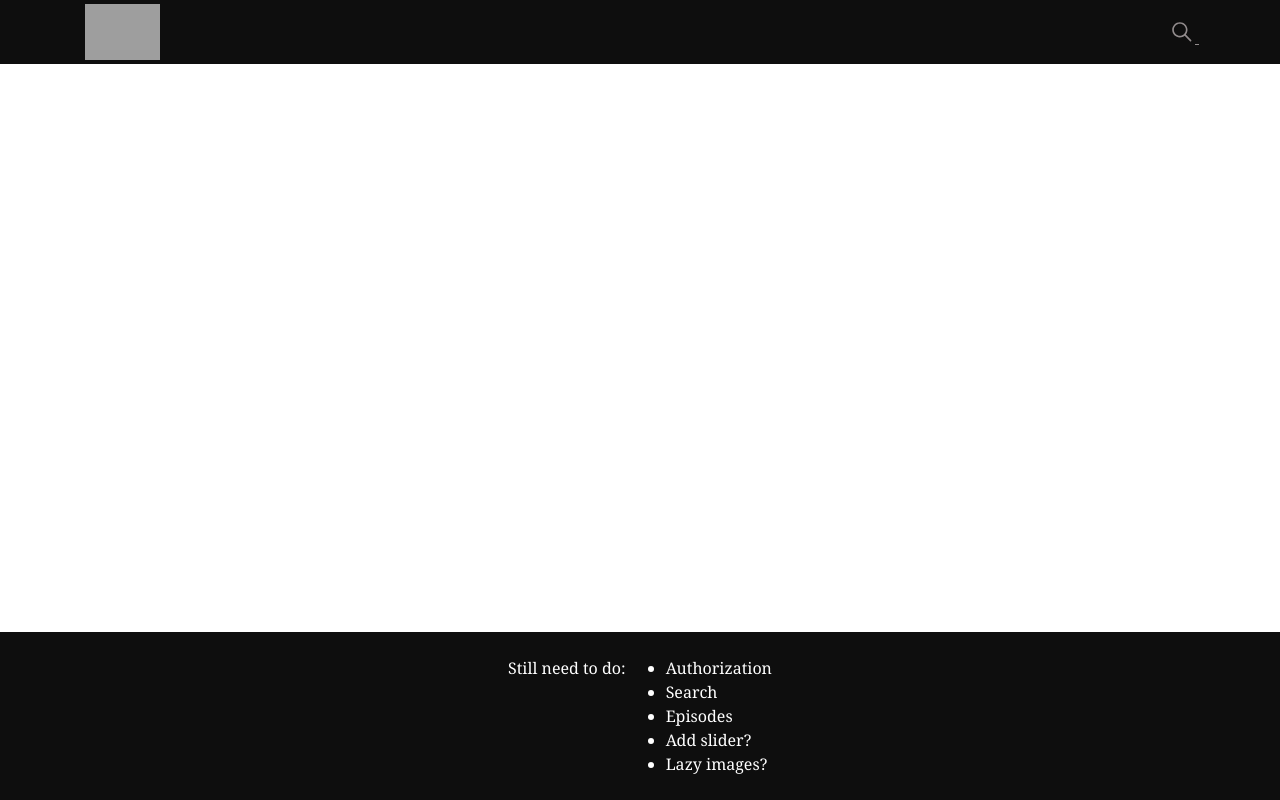
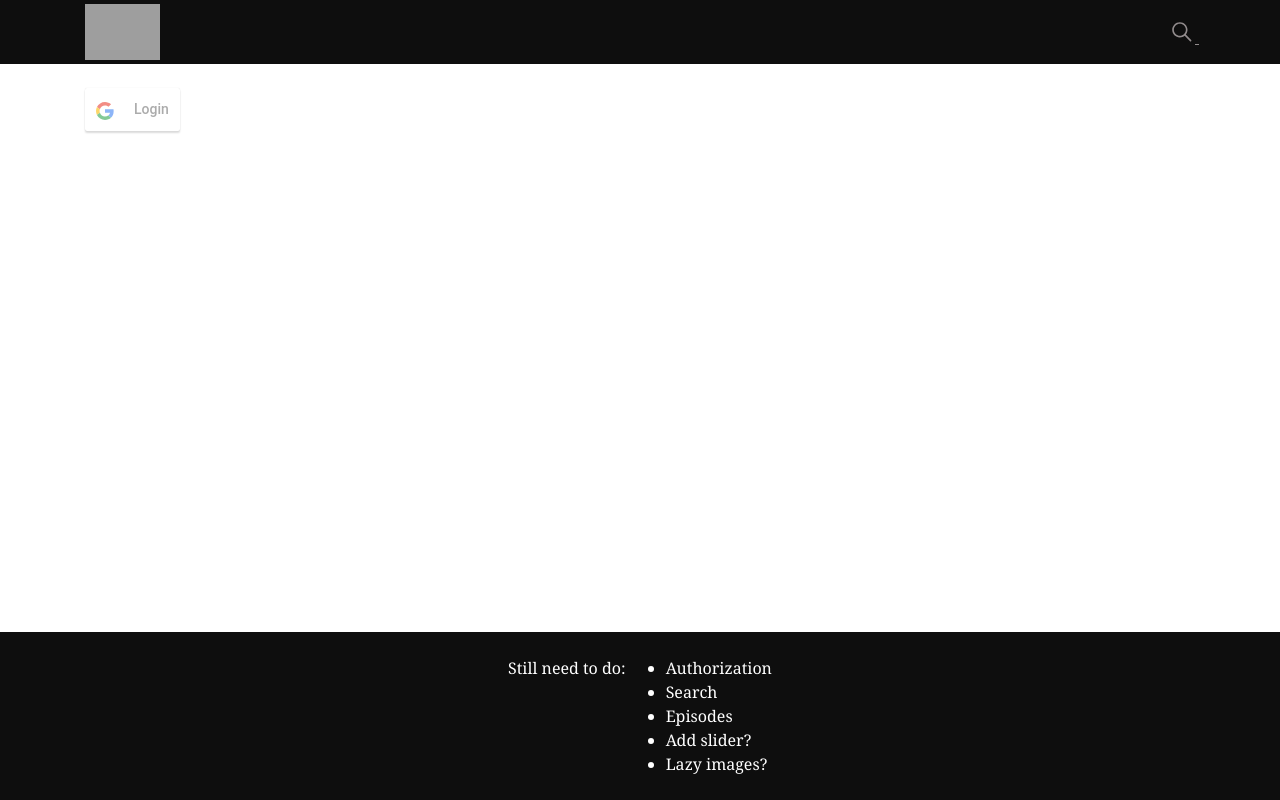
Before and after one commit to fedoretsElena/Uflixit, a React (Create React App) app: page /login in a window 1280 px wide. Built offline with nearby package versions, Linux system fonts and the light colour scheme; grey boxes are pictures that could not be loaded.

Commit message:
fix: Changed package.json

```diff
--- a/src/App.tsx
+++ b/src/App.tsx
@@ -8,17 +8,20 @@ import './core/HttpInterceptor';
 import Home from './components/Home';
 import Header from './components/Header';
 import Footer from './components/Footer';
+import Login from './components/Login/Login';
 import MediaDetail from './components/MediaDetail';
 import SearchResults from './components/SearchResults';
+import AuthService from './services/AuthService';
 
 function App() {
+    const authService = new AuthService();
+
     return (
         <div>
             <Router>
                 <Header/>
 
                 <div className="container py-4">
-
 
                     <Switch>
                         <Route exact
@@ -35,6 +38,9 @@ function App() {
 
                         <Route path='/search'
                                component={SearchResults}/>
+
+                        <Route path='/login'
+                               component={Login}/>
                     </Switch>
 
                 </div>
--- /dev/null
+++ b/src/components/Login/Login.tsx
@@ -0,0 +1,23 @@
+import React, { Component } from 'react';
+import GoogleLogin from 'react-google-login';
+
+class Login extends Component {
+
+    render() {
+        return (
+            <GoogleLogin
+                clientId="658977310896-knrl3gka66fldh83dao2rhgbblmd4un9.apps.googleusercontent.com"
+                buttonText="Login"
+                onSuccess={this.responseGoogle}
+                onFailure={this.responseGoogle}
+                cookiePolicy={'single_host_origin'}
+            />
+        );
+    }
+
+    responseGoogle = (res: any) => {
+        console.log('Answer', res);
+    }
+}
+
+export default Login;
--- a/src/components/MediaDetail/MediaDetail.tsx
+++ b/src/components/MediaDetail/MediaDetail.tsx
@@ -5,7 +5,7 @@ import ErrorMsg from '../shared/ErrorMsg';
 
 import Movie from '../../models/Movie';
 import TVShow from '../../models/TVShow';
-import MediaService from '../../services/mediaService';
+import MediaService from '../../services/MediaService';
 
 interface IState {
     media: TVShow | Movie | any,
--- a/src/components/PopularShows/PopularShows.tsx
+++ b/src/components/PopularShows/PopularShows.tsx
@@ -4,7 +4,7 @@ import Title from '../shared/Title';
 import Loader from '../shared/Loader';
 import ErrorMsg from '../shared/ErrorMsg';
 import MediaList from '../shared/MediaList';
-import MediaService from '../../services/mediaService';
+import MediaService from '../../services/MediaService';
 import BaseMedia from '../../models/BaseMedia';
 
 interface IProps {
--- a/src/components/SearchResults/SearchResults.tsx
+++ b/src/components/SearchResults/SearchResults.tsx
@@ -7,7 +7,7 @@ import Loader from '../shared/Loader';
 import ErrorMsg from '../shared/ErrorMsg';
 import MediaList from '../shared/MediaList';
 import BaseMedia from '../../models/BaseMedia';
-import MediaService from '../../services/mediaService';
+import MediaService from '../../services/MediaService';
 
 interface IProps {
     location: any,
--- a/src/components/WantedMovies/WantedMovies.tsx
+++ b/src/components/WantedMovies/WantedMovies.tsx
@@ -4,7 +4,7 @@ import ErrorMsg from '../shared/ErrorMsg';
 import Title from '../shared/Title';
 import Loader from '../shared/Loader';
 import MediaList from '../shared/MediaList';
-import MediaService from '../../services/mediaService';
+import MediaService from '../../services/MediaService';
 import BaseMedia from '../../models/BaseMedia';
 
 interface IState {
--- /dev/null
+++ b/src/models/User.tsx
@@ -0,0 +1,3 @@
+export interface IUser {
+
+}
--- /dev/null
+++ b/src/services/authService.tsx
@@ -0,0 +1,11 @@
+import { IUser } from '../models/User';
+
+class AuthService {
+    user: IUser = {};
+
+    isLogin(): boolean {
+        return !!this.user;
+    }
+}
+
+export default AuthService;
```
Also changed, not shown: package.json (+7 -2 lines), 1 other file (tests, documents, lock files or other folders).
